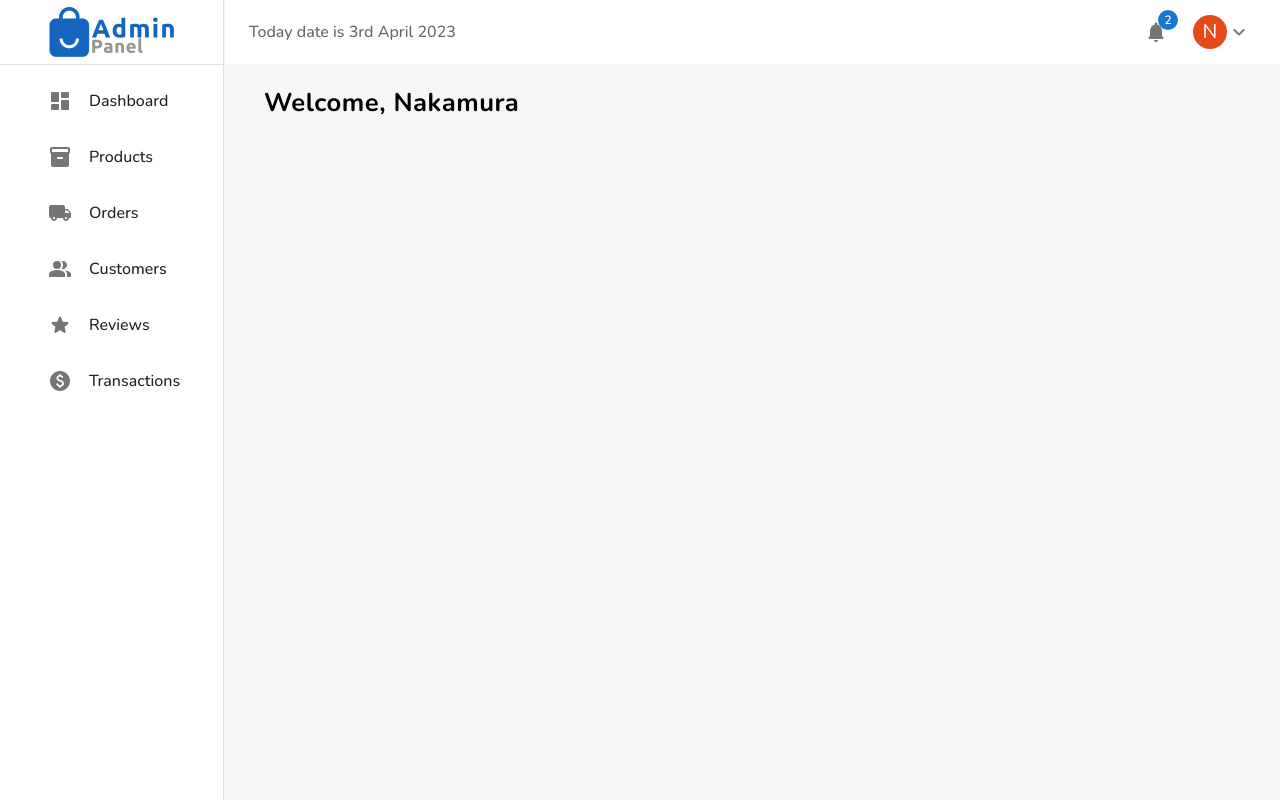
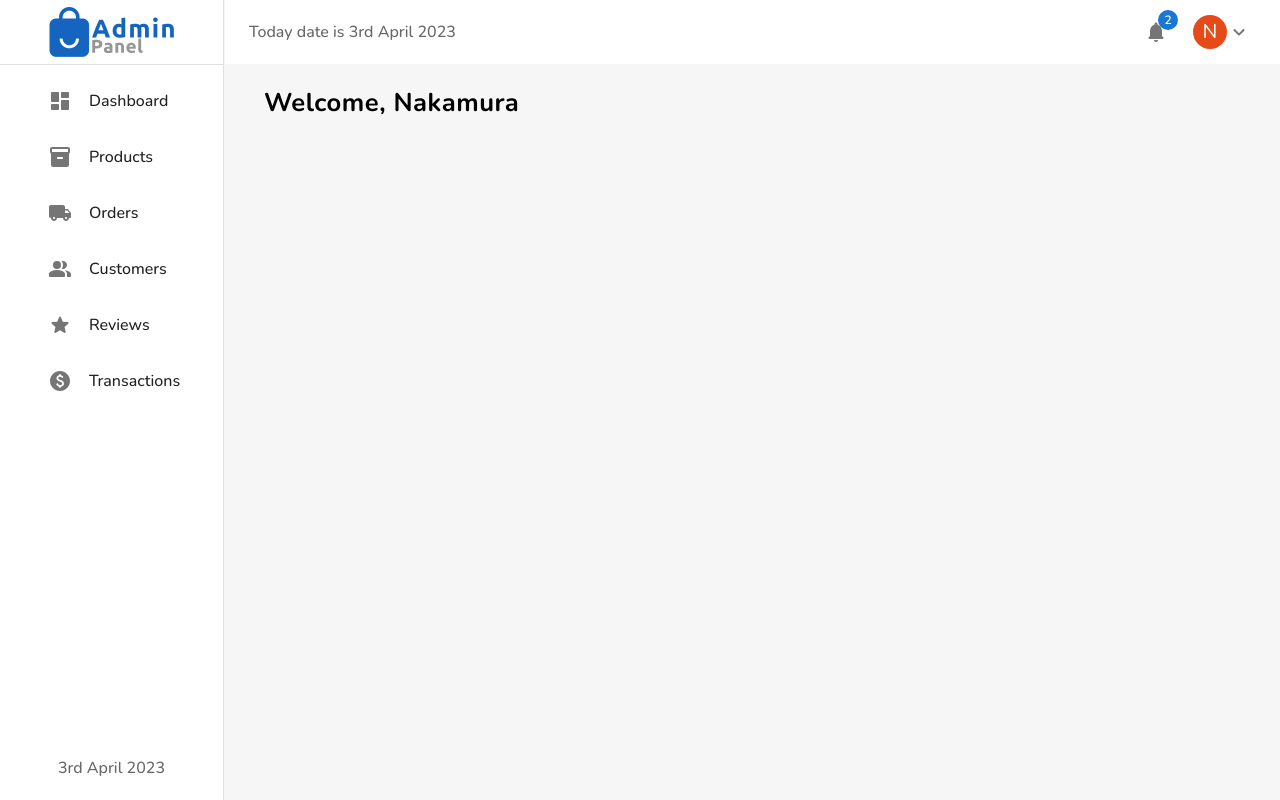
Before and after one commit to alee-anwar/Nakamura-Super-Store, a React (Create React App) app in the folder admin/: page /dashboard in a window 1280 px wide. Built offline with nearby package versions, Linux system fonts and the light colour scheme.

Commit message:
Update Navbar.js

```diff
--- a/admin/src/components/Navbar/Navbar.js
+++ b/admin/src/components/Navbar/Navbar.js
@@ -10,7 +10,8 @@ import ListItemText from "@mui/material/ListItemText";
 import { useLocation, useNavigate } from "react-router-dom";
 import { makeStyles } from "@mui/styles";
 import Logo from "../../assets/admin-logo.png";
-import { Box } from "@mui/material";
+import { Box, Typography } from "@mui/material";
+import { format } from "date-fns";
 
 import { mainNavbarItems } from "./navbarItems";
 
@@ -26,7 +27,7 @@ const useStyles = makeStyles((theme) => ({
     boxSizing: "border-box",
   },
   icons: {
-    marginLeft: theme.spacing(6)
+    marginLeft: theme.spacing(6),
   },
   text: {
     marginLeft: -15,
@@ -78,21 +79,37 @@ const Navbar = () => {
         />
       </Toolbar>
       <Divider />
+      <Box
+        sx={{
+          height: "100%",
+          display: "flex",
+          flexDirection: "column",
+          justifyContent: "space-between",
+        }}
+      >
         <List>
           {mainNavbarItems.map((item) => (
             <ListItem
               key={item.id}
-            sx={{ p: 0}}
+              sx={{ p: 0 }}
               onClick={() => handleClick(item)}
               className={item.id === selectedItem ? classes.active : null}
             >
-            <ListItemButton sx={{ px: 0, py: 1.5}}>
-              <ListItemIcon className={classes.icons}>{item.icon}</ListItemIcon>
+              <ListItemButton sx={{ px: 0, py: 1.5 }}>
+                <ListItemIcon className={classes.icons}>
+                  {item.icon}
+                </ListItemIcon>
                 <ListItemText className={classes.text} primary={item.label} />
               </ListItemButton>
             </ListItem>
           ))}
         </List>
+        <Toolbar sx={{ justifyContent: "center" }}>
+          <Typography noWrap component="div" color="textSecondary">
+            {format(new Date(), "do MMMM Y")}
+          </Typography>
+        </Toolbar>
+      </Box>
     </Drawer>
   );
 };
```
Lines whose indentation alone changed are shown as unchanged.
